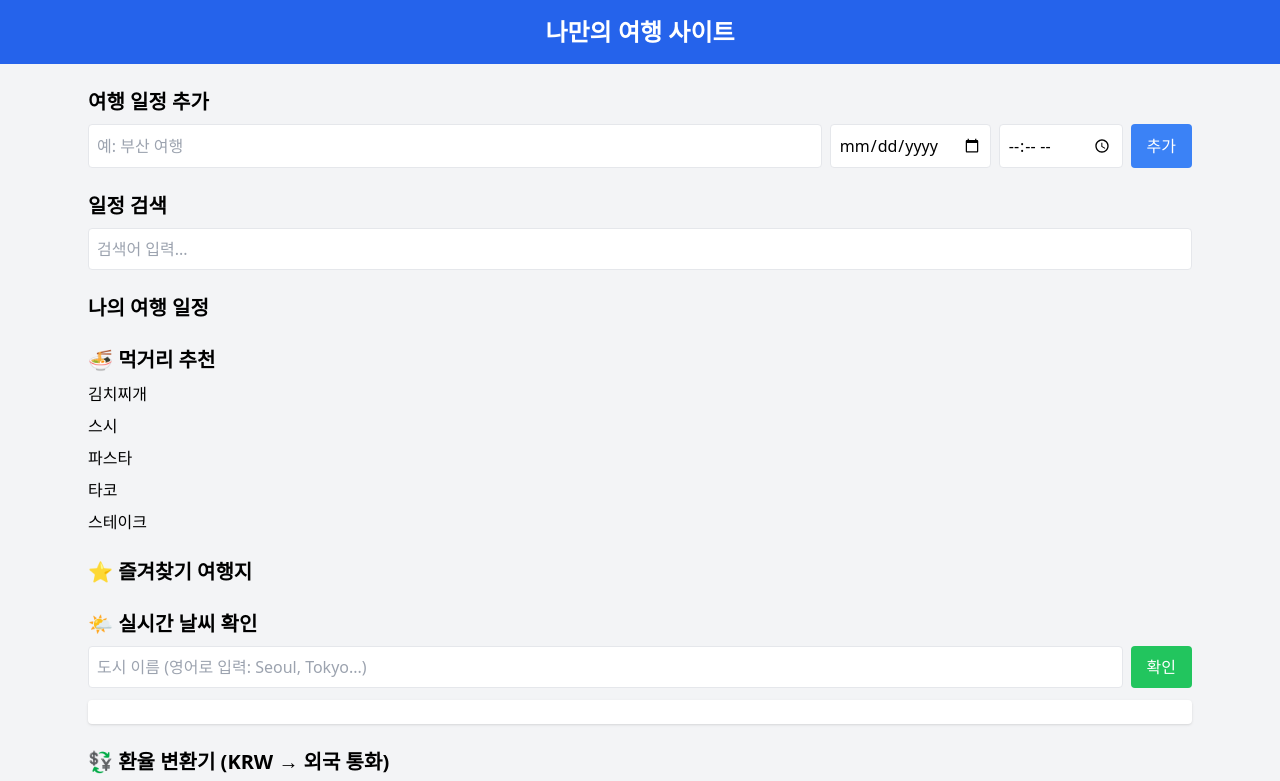
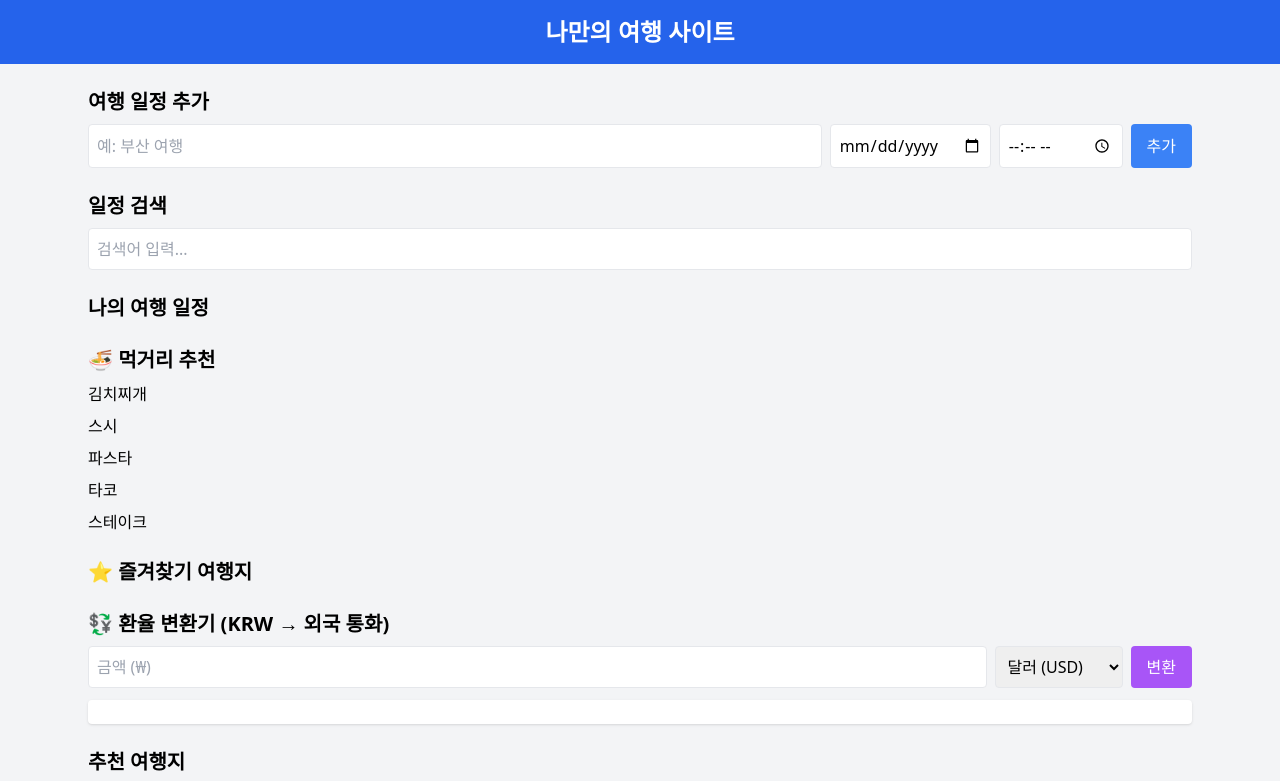
Before and after one commit to dongjun0208/travel-website, a plain HTML site: page index.html in a window 1280 px wide. Shown: the top 781 px of the page. Drawn offline with nearby package versions, Linux system fonts and the light colour scheme.

Commit message:
Update index.html

```diff
--- a/index.html
+++ b/index.html
@@ -23,7 +23,7 @@
     </section>
 
     <!-- 검색 -->
-    <section class="mb-6">
+     <section class="mb-6">
       <h2 class="text-xl font-semibold mb-2">일정 검색</h2>
       <input id="searchInput" type="text" placeholder="검색어 입력..." class="w-full p-2 border rounded" oninput="renderPlans()">
     </section>
@@ -46,15 +46,7 @@
       <ul id="favorites" class="space-y-2"></ul>
     </section>
 
-    <!-- 실시간 날씨 -->
-    <section class="mb-6">
-      <h2 class="text-xl font-semibold mb-2">🌤 실시간 날씨 확인</h2>
-      <div class="flex flex-col gap-2 md:flex-row">
-        <input id="cityInput" type="text" placeholder="도시 이름 (영어로 입력: Seoul, Tokyo...)" class="flex-1 p-2 border rounded">
-        <button onclick="getWeather()" class="bg-green-500 text-white px-4 py-2 rounded hover:bg-green-600">확인</button>
-      </div>
-      <div id="weatherResult" class="mt-3 p-3 bg-white rounded shadow"></div>
-    </section>
+
 
     <!-- 환율 변환기 -->
     <section class="mb-6">
@@ -197,20 +189,6 @@
     setInterval(renderCards, 1000);
     renderCards();
 
-    // 날씨 (더미 데이터)
-    function getWeather() {
-      const city = document.getElementById('cityInput').value;
-      if (!city) return;
-      // 샘플 데이터
-      const sampleWeather = {
-        temp: "25°C",
-        desc: "맑음",
-        humidity: "60%"
-      };
-      document.getElementById('weatherResult').innerHTML =
-        `${city}의 날씨<br>🌡 온도: ${sampleWeather.temp}<br>☁️ 상태: ${sampleWeather.desc}<br>💧 습도: ${sampleWeather.humidity}`;
-    }
-
     // 환율 변환 (더미 데이터)
     function convertCurrency() {
       const krw = parseFloat(document.getElementById('krwInput').value);
```
